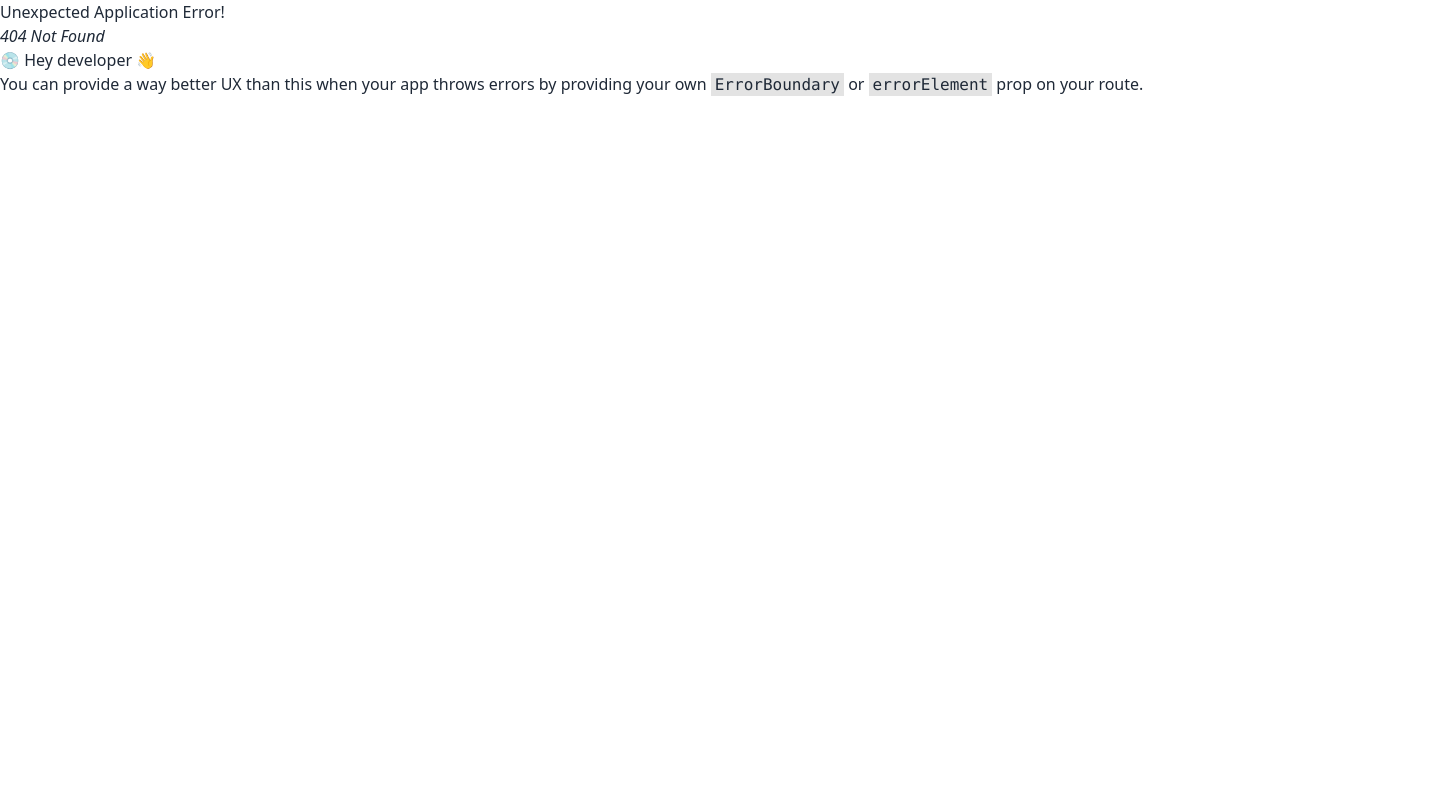
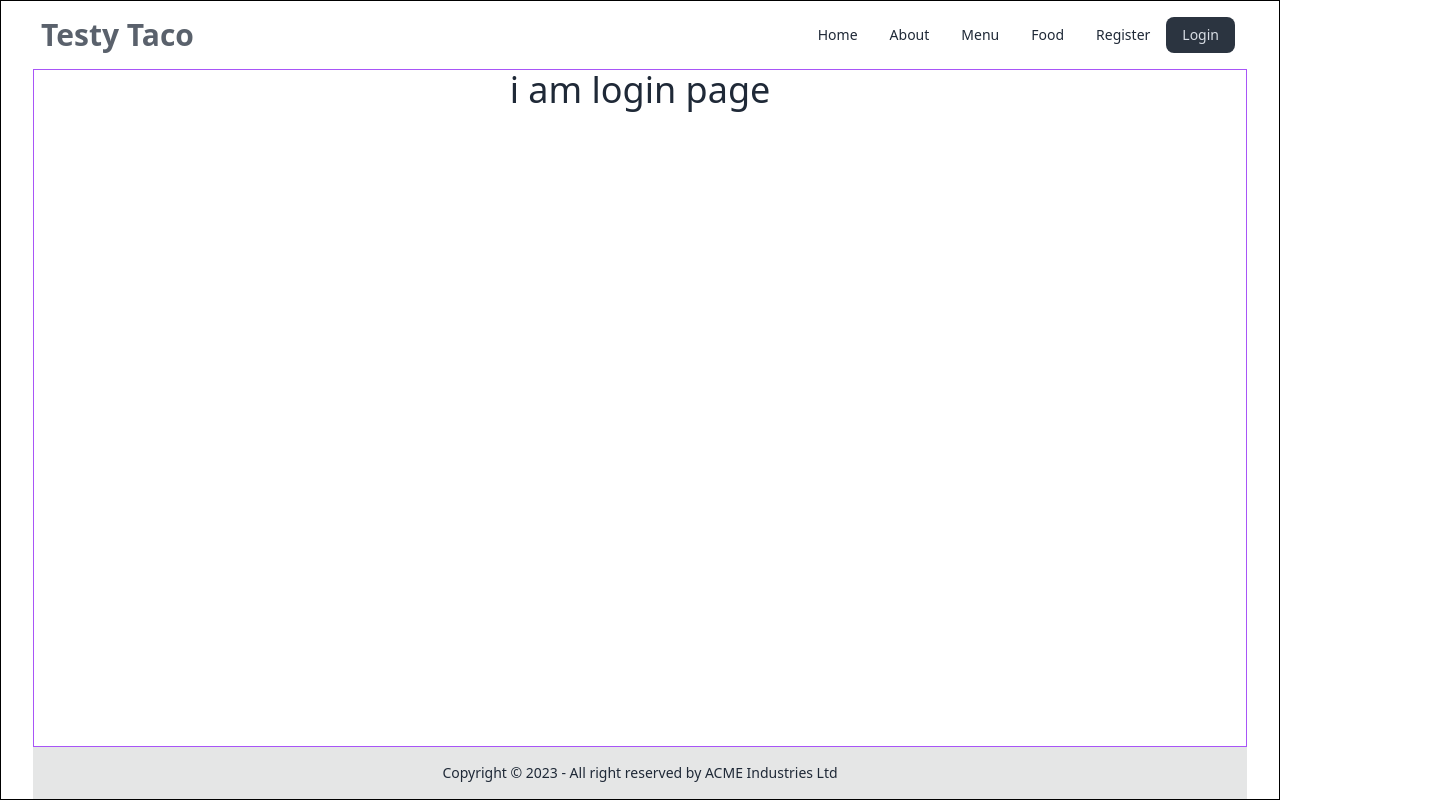
Before and after one commit to SheikhRakibhossain/Tasty-Taco, a React (Vite) app: page /login in a window 1280 px wide. Before the commit this address had no page. Shown: the whole page, 1442 px wide, since content can reach past the window. Built offline with nearby package versions, Linux system fonts and the light colour scheme.

Commit message:
login and register page made for test

```diff
--- a/src/Pages/Food/Food.jsx
+++ b/src/Pages/Food/Food.jsx
@@ -10,7 +10,7 @@ import { useState } from "react";
 const Food = () => {
   const categories = ["salad", "pizza", "dessert", "soup", "drinks"];
   const { category } = useParams();
-  console.log(category);
+//   console.log(category);
   const initailIndex = categories.indexOf(category)
   const [tabIndex, setTabIndex] = useState(initailIndex);
 
--- /dev/null
+++ b/src/Pages/Login/Login.jsx
@@ -0,0 +1,12 @@
+
+const Login = () => {
+    return (
+        <>
+            <div>
+                <h2 className="text-4xl text-center">i am login page</h2>
+            </div>
+        </>
+    );
+};
+
+export default Login;
--- /dev/null
+++ b/src/Pages/Register/Register.jsx
@@ -0,0 +1,13 @@
+
+const Register = () => {
+    return (
+        <>
+        <div>
+            <h2 className="text-4xl text-center">Register page</h2>
+        </div>
+
+        </>
+    );
+};
+
+export default Register;
--- a/src/Shared/Navbar.jsx
+++ b/src/Shared/Navbar.jsx
@@ -14,6 +14,12 @@ const Navbar = () => {
       </li>
       <li>
         <NavLink to="/food/salad">Food</NavLink>
+      </li>
+      <li>
+        <NavLink to="/register">Register</NavLink>
+      </li>
+      <li>
+        <NavLink to="/login">Login</NavLink>
       </li>
     </>
   );
```
Also changed, not shown: src/Routes/Routes.jsx (+11 -0 lines).
